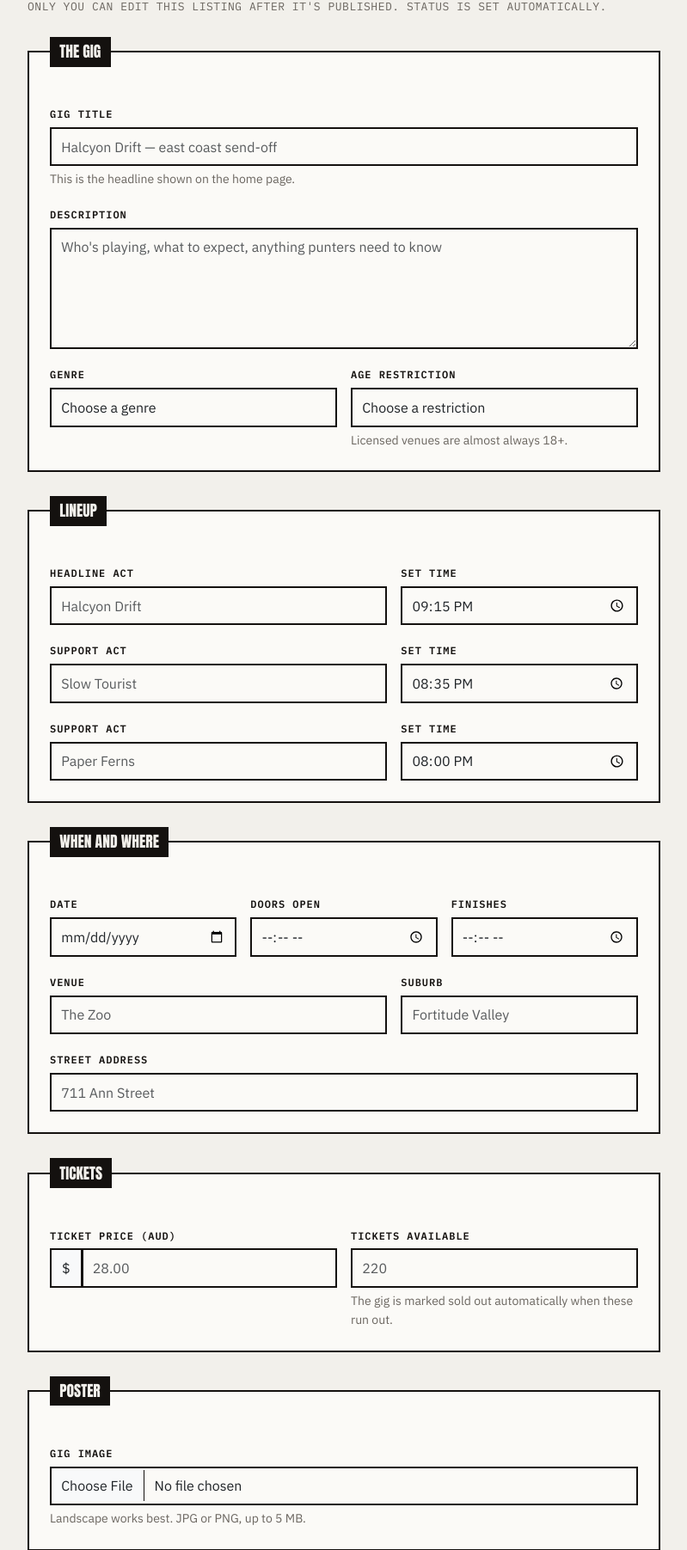
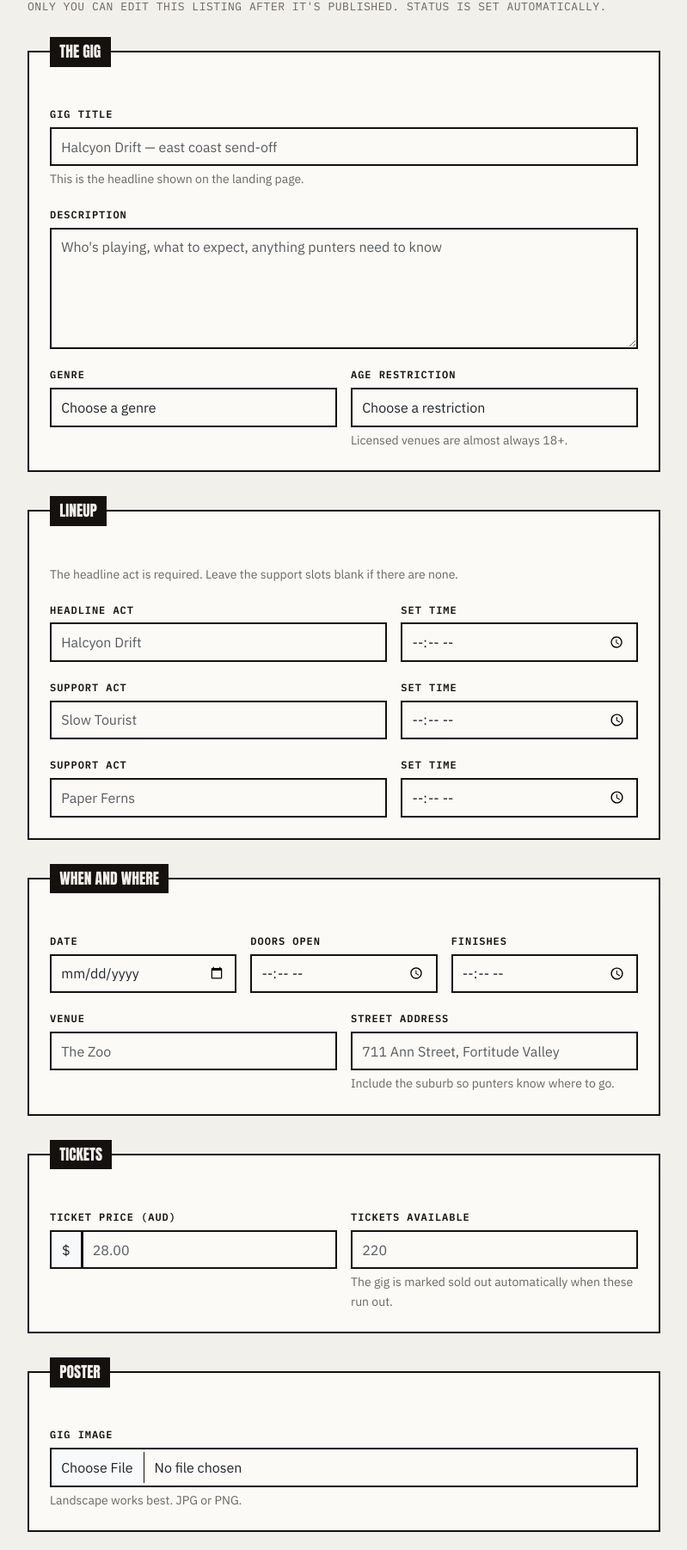
Before and after one commit to Akira0412-degitech/IAB207_Ass2, a Flask app: page /create in a window 1280 px wide. Shown: the part 161-1964 px from the top of the page at 86% size, without its empty margins (50-849 px from the left). Run offline with Flask 3, Linux system fonts and the light colour scheme; the visitor is signed in with stand-in values (Sample User, id 1); data comes from the database, SQL or seed files in the repository; some libraries are stand-ins or nearby versions.

Commit message:
US12: create a gig listing
Full EventForm with validation, POST handler on /create, and poster
upload to static/img/uploads (gitignored; folder created on startup).

- Custom validate_event_date rejects past dates
- Creator taken from the session, never the form
- Status not set here: Event.status derives it
- aoc_statement now saved and shown verbatim on the detail page
- image_filename stored relative to static/ so seeded posters and
  uploads render through one url_for

Closes #14

```diff
--- a/website/forms.py
+++ b/website/forms.py
@@ -1,11 +1,23 @@
+from datetime import date
+
 from flask_wtf import FlaskForm
+from flask_wtf.file import FileField, FileRequired, FileAllowed
 from wtforms.fields import (SubmitField, StringField, PasswordField,
-                            RadioField, TextAreaField)
-from wtforms.validators import InputRequired, Email, EqualTo, Length, Regexp
+                            RadioField, TextAreaField, SelectField,
+                            DateField, TimeField, DecimalField, IntegerField)
+from wtforms.validators import (InputRequired, Email, EqualTo, Length,
+                                Regexp, NumberRange, Optional)
 from wtforms import ValidationError
 
 from .models import User
 from . import db
+
+GENRES = [
+    'Rock / Punk', 'Metal / Heavy', 'Electronic',
+    'Hip-Hop / R&B', 'Jazz / Blues', 'Folk / Acoustic',
+]
+
+AGE_RESTRICTIONS = ['All ages', '15+', '18+']
 
 
 class LoginForm(FlaskForm):
@@ -73,8 +85,68 @@ class RegisterForm(FlaskForm):
 
 
 class EventForm(FlaskForm):
-    """US13 - Acknowledgement of Country section of the gig listing form."""
+    """US12 - create a gig listing. US13 adds the Acknowledgement section."""
 
+    # --- The gig ------------------------------------------------------
+    title = StringField("Gig title", validators=[
+        InputRequired('Enter a title for your gig'),
+        Length(max=120),
+    ])
+    description = TextAreaField("Description", validators=[
+        InputRequired('Describe the gig'),
+    ])
+    genre = SelectField("Genre",
+                        choices=[('', 'Choose a genre')] + [(g, g) for g in GENRES],
+                        validators=[InputRequired('Choose a genre')])
+    age_restriction = SelectField(
+        "Age restriction",
+        choices=[('', 'Choose a restriction')] + [(a, a) for a in AGE_RESTRICTIONS],
+        validators=[InputRequired('Choose an age restriction')])
+
+    # --- Lineup -------------------------------------------------------
+    # Only the headline act is required; the two support slots are optional,
+    # which is why the model allows artist_2 and artist_3 to be null.
+    artist_1 = StringField("Headline act", validators=[
+        InputRequired('Name the headline act'),
+        Length(max=120),
+    ])
+    artist_1_time = TimeField("Set time", validators=[Optional()])
+    artist_2 = StringField("Support act", validators=[Optional(), Length(max=120)])
+    artist_2_time = TimeField("Set time", validators=[Optional()])
+    artist_3 = StringField("Support act", validators=[Optional(), Length(max=120)])
+    artist_3_time = TimeField("Set time", validators=[Optional()])
+
+    # --- When and where -----------------------------------------------
+    event_date = DateField("Date", validators=[
+        InputRequired('Enter the date of the gig'),
+    ])
+    doors_time = TimeField("Doors open", validators=[Optional()])
+    end_time = TimeField("Finishes", validators=[Optional()])
+    venue_name = StringField("Venue", validators=[
+        InputRequired('Enter the venue'),
+        Length(max=120),
+    ])
+    venue_address = StringField("Street address", validators=[
+        Optional(), Length(max=200),
+    ])
+
+    # --- Tickets --------------------------------------------------------
+    ticket_price = DecimalField("Ticket price (AUD)", places=2, validators=[
+        InputRequired('Enter a ticket price'),
+        NumberRange(min=0.01, message='Ticket price must be greater than zero'),
+    ])
+    tickets_total = IntegerField("Tickets available", validators=[
+        InputRequired('Enter how many tickets are available'),
+        NumberRange(min=1, message='There must be at least one ticket'),
+    ])
+
+    # --- Poster ---------------------------------------------------------
+    image = FileField("Gig image", validators=[
+        FileRequired('Upload a poster for the gig'),
+        FileAllowed(['jpg', 'jpeg', 'png'], 'JPG or PNG images only'),
+    ])
+
+    # --- Acknowledgement of Country (US13) -------------------------------
     aoc_type = RadioField("Acknowledgement of Country", choices=[
         ('none', 'No Acknowledgement of Country'),
         ('generic', 'Generic'),
@@ -88,7 +160,17 @@ class EventForm(FlaskForm):
         Length(max=200),
     ])
     aoc_statement = TextAreaField("Your Acknowledgement of Country")
-    # TODO(#14): add remaining event fields (title, description, genre, venue, tickets, lineup, image, etc.) and the full creation logic.
+
+    submit = SubmitField("Publish gig")
+
+    def validate_event_date(self, field):
+        """US12 - a gig cannot be listed for a date that has already passed.
+
+        Without this the event would be created and immediately read back as
+        Inactive, which is confusing rather than useful.
+        """
+        if field.data and field.data < date.today():
+            raise ValidationError('Event date must be in the future')
 
     def validate_aoc_group(self, field):
         """US13 - an enhanced Acknowledgement is meaningless without a named group."""
@@ -98,18 +180,24 @@ class EventForm(FlaskForm):
 
     def validate_aoc_statement(self, field):
         """US13 - block tokenistic wording: the statement must name the
-        custodians entered above, not be boilerplate that fits any venue."""
+        custodians entered above and the venue, not be boilerplate that
+        fits any gig anywhere."""
         if self.aoc_type.data != 'enhanced':
             return
         statement = (field.data or '').strip()
         if not statement:
             raise ValidationError('Write your Acknowledgement of Country statement')
+        lowered = statement.lower()
         group = (self.aoc_group.data or '').strip().lower()
         # An empty group is already reported by validate_aoc_group.
-        if group and group not in statement.lower():
+        if group and group not in lowered:
             raise ValidationError('Name the Traditional Custodians you entered '
                                   'above in your statement')
-        # TODO(#14): also require the venue name/suburb once those fields exist
+        venue = (self.venue_name.data or '').strip().lower()
+        if venue and venue not in lowered:
+            raise ValidationError('Mention the venue ({}) so the Acknowledgement '
+                                  'is specific to where this gig is held'
+                                  .format(self.venue_name.data))
 
 
 class CommentForm(FlaskForm):
--- a/website/templates/create.html
+++ b/website/templates/create.html
@@ -1,6 +1,26 @@
 {% extends "base.html" %}
 
 {% block title %}List a gig — Amplifi{% endblock %}
+
+{% macro field(f) %}
+  {# One field with its label and errors, so every field reports problems the
+     same way without repeating the markup eleven times. Extra HTML attributes
+     are passed as keyword arguments and picked up from Jinja's implicit
+     `kwargs` object, which must not be declared in the macro signature. #}
+  {{ f.label(class="form-label") }}
+  {{ f(class="form-control" + (" is-invalid" if f.errors else ""), **kwargs) }}
+  {% for error in f.errors %}
+  <div class="invalid-feedback d-block">{{ error }}</div>
+  {% endfor %}
+{% endmacro %}
+
+{% macro select(f) %}
+  {{ f.label(class="form-label") }}
+  {{ f(class="form-select" + (" is-invalid" if f.errors else "")) }}
+  {% for error in f.errors %}
+  <div class="invalid-feedback d-block">{{ error }}</div>
+  {% endfor %}
+{% endmacro %}
 
 {% block content %}
 <main class="container py-4">
@@ -10,43 +30,28 @@
       <h1 style="font-size:clamp(2rem,6vw,3rem);">List a gig</h1>
       <p class="meta mb-4">Only you can edit this listing after it's published. Status is set automatically.</p>
 
-      <form novalidate>
+      <!-- enctype is required for the poster upload: without it the browser
+           sends the filename only and FileRequired always fails. -->
+      <form method="post" enctype="multipart/form-data" novalidate>
+        {{ form.hidden_tag() }}
 
         <fieldset class="panel">
           <legend>The gig</legend>
 
           <div class="mb-3">
-            <label for="title" class="form-label">Gig title</label>
-            <input type="text" class="form-control" id="title" name="title" placeholder="Halcyon Drift — east coast send-off" required>
-            <div class="form-text">This is the headline shown on the home page.</div>
+            {{ field(form.title, placeholder="Halcyon Drift — east coast send-off") }}
+            <div class="form-text">This is the headline shown on the landing page.</div>
           </div>
 
           <div class="mb-3">
-            <label for="description" class="form-label">Description</label>
-            <textarea class="form-control" id="description" name="description" rows="5" placeholder="Who's playing, what to expect, anything punters need to know" required></textarea>
+            {{ field(form.description, rows="5",
+                     placeholder="Who's playing, what to expect, anything punters need to know") }}
           </div>
 
           <div class="row g-3">
+            <div class="col-md-6">{{ select(form.genre) }}</div>
             <div class="col-md-6">
-              <label for="genre" class="form-label">Genre</label>
-              <select class="form-select" id="genre" name="genre" required>
-                <option value="" selected disabled>Choose a genre</option>
-                <option>Rock / Punk</option>
-                <option>Metal / Heavy</option>
-                <option>Electronic</option>
-                <option>Hip-Hop / R&amp;B</option>
-                <option>Jazz / Blues</option>
-                <option>Folk / Acoustic</option>
-              </select>
-            </div>
-            <div class="col-md-6">
-              <label for="age" class="form-label">Age restriction</label>
-              <select class="form-select" id="age" name="age" required>
-                <option value="" selected disabled>Choose a restriction</option>
-                <option>All ages</option>
-                <option>15+</option>
-                <option>18+</option>
-              </select>
+              {{ select(form.age_restriction) }}
               <div class="form-text">Licensed venues are almost always 18+.</div>
             </div>
           </div>
@@ -54,38 +59,21 @@
 
         <fieldset class="panel">
           <legend>Lineup</legend>
+          <p class="form-text mb-3">The headline act is required. Leave the support slots blank if there are none.</p>
 
-          <div class="row g-3 align-items-end mb-3">
-            <div class="col-sm-7">
-              <label for="artist1" class="form-label">Headline act</label>
-              <input type="text" class="form-control" id="artist1" name="artist1" placeholder="Halcyon Drift" required>
-            </div>
-            <div class="col-sm-5">
-              <label for="set1" class="form-label">Set time</label>
-              <input type="time" class="form-control" id="set1" name="set1" value="21:15">
-            </div>
+          <div class="row g-3 align-items-start mb-3">
+            <div class="col-sm-7">{{ field(form.artist_1, placeholder="Halcyon Drift") }}</div>
+            <div class="col-sm-5">{{ field(form.artist_1_time) }}</div>
           </div>
 
-          <div class="row g-3 align-items-end mb-3">
-            <div class="col-sm-7">
-              <label for="artist2" class="form-label">Support act</label>
-              <input type="text" class="form-control" id="artist2" name="artist2" placeholder="Slow Tourist">
-            </div>
-            <div class="col-sm-5">
-              <label for="set2" class="form-label">Set time</label>
-              <input type="time" class="form-control" id="set2" name="set2" value="20:35">
-            </div>
+          <div class="row g-3 align-items-start mb-3">
+            <div class="col-sm-7">{{ field(form.artist_2, placeholder="Slow Tourist") }}</div>
+            <div class="col-sm-5">{{ field(form.artist_2_time) }}</div>
           </div>
 
-          <div class="row g-3 align-items-end">
-            <div class="col-sm-7">
-              <label for="artist3" class="form-label">Support act</label>
-              <input type="text" class="form-control" id="artist3" name="artist3" placeholder="Paper Ferns">
-            </div>
-            <div class="col-sm-5">
-              <label for="set3" class="form-label">Set time</label>
-              <input type="time" class="form-control" id="set3" name="set3" value="20:00">
-            </div>
+          <div class="row g-3 align-items-start">
+            <div class="col-sm-7">{{ field(form.artist_3, placeholder="Paper Ferns") }}</div>
+            <div class="col-sm-5">{{ field(form.artist_3_time) }}</div>
           </div>
         </fieldset>
 
@@ -93,32 +81,16 @@
           <legend>When and where</legend>
 
           <div class="row g-3">
-            <div class="col-md-4">
-              <label for="date" class="form-label">Date</label>
-              <input type="date" class="form-control" id="date" name="date" required>
-            </div>
-            <div class="col-6 col-md-4">
-              <label for="doors" class="form-label">Doors open</label>
-              <input type="time" class="form-control" id="doors" name="doors" required>
-            </div>
-            <div class="col-6 col-md-4">
-              <label for="finish" class="form-label">Finishes</label>
-              <input type="time" class="form-control" id="finish" name="finish" required>
-            </div>
+            <div class="col-md-4">{{ field(form.event_date) }}</div>
+            <div class="col-6 col-md-4">{{ field(form.doors_time) }}</div>
+            <div class="col-6 col-md-4">{{ field(form.end_time) }}</div>
           </div>
 
           <div class="row g-3 mt-0">
-            <div class="col-md-7">
-              <label for="venue" class="form-label">Venue</label>
-              <input type="text" class="form-control" id="venue" name="venue" placeholder="The Zoo" required>
-            </div>
-            <div class="col-md-5">
-              <label for="suburb" class="form-label">Suburb</label>
-              <input type="text" class="form-control" id="suburb" name="suburb" placeholder="Fortitude Valley" required>
-            </div>
-            <div class="col-12">
-              <label for="address" class="form-label">Street address</label>
-              <input type="text" class="form-control" id="address" name="address" placeholder="711 Ann Street">
+            <div class="col-md-6">{{ field(form.venue_name, placeholder="The Zoo") }}</div>
+            <div class="col-md-6">
+              {{ field(form.venue_address, placeholder="711 Ann Street, Fortitude Valley") }}
+              <div class="form-text">Include the suburb so punters know where to go.</div>
             </div>
           </div>
         </fieldset>
@@ -128,15 +100,18 @@
 
           <div class="row g-3">
             <div class="col-md-6">
-              <label for="price" class="form-label">Ticket price (AUD)</label>
+              {{ form.ticket_price.label(class="form-label") }}
               <div class="input-group">
                 <span class="input-group-text" style="border:2px solid #14110f;border-radius:0;">$</span>
-                <input type="number" class="form-control" id="price" name="price" min="0" step="0.50" placeholder="28.00" required>
+                {{ form.ticket_price(class="form-control" + (" is-invalid" if form.ticket_price.errors else ""),
+                                     placeholder="28.00", step="0.50") }}
               </div>
+              {% for error in form.ticket_price.errors %}
+              <div class="invalid-feedback d-block">{{ error }}</div>
+              {% endfor %}
             </div>
             <div class="col-md-6">
-              <label for="capacity" class="form-label">Tickets available</label>
-              <input type="number" class="form-control" id="capacity" name="capacity" min="1" placeholder="220" required>
+              {{ field(form.tickets_total, placeholder="220", min="1") }}
               <div class="form-text">The gig is marked sold out automatically when these run out.</div>
             </div>
           </div>
@@ -144,16 +119,16 @@
 
         <fieldset class="panel">
           <legend>Poster</legend>
-
-          <label for="image" class="form-label">Gig image</label>
-          <input type="file" class="form-control" id="image" name="image" accept="image/*">
-          <div class="form-text">Landscape works best. JPG or PNG, up to 5 MB.</div>
+          {{ field(form.image, accept="image/png, image/jpeg") }}
+          <div class="form-text">Landscape works best. JPG or PNG.</div>
         </fieldset>
 
         <fieldset class="panel">
           <legend>Acknowledgement of Country</legend>
 
-          <p class="mb-3">Choose how your listing acknowledges the Traditional Custodians of the land the gig is held on.</p>
+          <p class="mb-3">Choose how your listing acknowledges the Traditional Custodians of the land the gig is held on.
+            <a href="{{ url_for('main.aoc') }}">What is an Acknowledgement of Country?</a>
+          </p>
 
           {% set aoc_hints = {
             'none': 'Nothing is shown on your listing.',
@@ -181,20 +156,20 @@
 
             <div class="mt-3 mb-3">
               {{ form.aoc_group.label(class="form-label") }}
-              {{ form.aoc_group(class="form-control" + (" is-invalid" if form.aoc_group.errors else ""), placeholder="Turrbal and Yuggera peoples") }}
+              {{ form.aoc_group(class="form-control" + (" is-invalid" if form.aoc_group.errors else ""), placeholder="Turrbal and Yugara peoples") }}
               {% for error in form.aoc_group.errors %}
-              <div class="invalid-feedback">{{ error }}</div>
+              <div class="invalid-feedback d-block">{{ error }}</div>
               {% endfor %}
               <div class="form-text">Check with your local Land Council if you're unsure. Use the generic option rather than guessing.</div>
             </div>
 
             <div class="mb-3">
               {{ form.aoc_statement.label(class="form-label") }}
-              {{ form.aoc_statement(class="form-control" + (" is-invalid" if form.aoc_statement.errors else ""), rows=4, placeholder="We acknowledge the Turrbal and Yuggera peoples as the Traditional Custodians of the land on which The Zoo, Fortitude Valley stands...") }}
+              {{ form.aoc_statement(class="form-control" + (" is-invalid" if form.aoc_statement.errors else ""), rows=4, placeholder="We acknowledge the Turrbal and Yugara peoples as the Traditional Custodians of the land on which The Zoo, Fortitude Valley stands...") }}
               {% for error in form.aoc_statement.errors %}
-              <div class="invalid-feedback">{{ error }}</div>
+              <div class="invalid-feedback d-block">{{ error }}</div>
               {% endfor %}
-              <div class="form-text">Write it in your own words. It must name the Traditional Custodians you entered above, and is shown on your listing exactly as written.</div>
+              <div class="form-text">Write it in your own words. It must name the Traditional Custodians you entered above and your venue, and is shown on your listing exactly as written.</div>
             </div>
 
             <p class="mb-1"><strong>Find out whose Country your venue is on</strong></p>
@@ -216,8 +191,7 @@
         </fieldset>
 
         <div class="d-flex flex-wrap gap-2 mb-5">
-          <button type="submit" class="btn btn-ink">Publish gig</button>
-          <button type="button" class="btn btn-outline-ink">Save as draft</button>
+          {{ form.submit(class="btn btn-ink") }}
           <a href="{{ url_for('main.index') }}" class="btn btn-outline-ink">Cancel</a>
         </div>
 
--- a/website/templates/index.html
+++ b/website/templates/index.html
@@ -78,7 +78,9 @@
       <div class="col">
         <a class="card-link-plain" href="{{ url_for('main.event_detail', event_id=event.id) }}">
           <article class="card gig-card{% if event.status == 'Cancelled' %} is-cancelled{% elif event.status == 'Inactive' %} is-past{% endif %}">
-            <img src="{{ url_for('static', filename='img/' ~ event.image_filename) }}"
+            <!-- image_filename is stored relative to static/, so seeded
+                 posters and user uploads both resolve the same way. -->
+            <img src="{{ url_for('static', filename=event.image_filename) }}"
                  class="card-img-top"
                  alt="Poster for {{ event.title }} at {{ event.venue_name }}">
             <div class="card-body">
--- a/website/views.py
+++ b/website/views.py
@@ -1,22 +1,29 @@
-from flask import Blueprint, render_template, request, redirect, url_for, flash
+import os
+import uuid
+
+from flask import (Blueprint, render_template, request, redirect, url_for,
+                   flash, current_app)
 from flask_login import login_required, current_user
+from werkzeug.utils import secure_filename
 
 from .models import Event, Comment
-from .forms import EventForm, CommentForm
+from .forms import EventForm, CommentForm, GENRES
 from . import db
 
 main_bp = Blueprint('main', __name__)
 
-# The six categories offered on the landing page. Kept here rather than in
-# the template so the route and the chips can never drift apart.
-GENRES = [
-    'Rock / Punk',
-    'Metal / Heavy',
-    'Electronic',
-    'Hip-Hop / R&B',
-    'Jazz / Blues',
-    'Folk / Acoustic',
-]
+
+def _save_poster(file_storage):
+    """Save an uploaded poster and return its path relative to static/.
+
+    secure_filename strips any directory traversal out of the submitted
+    name, and the random prefix stops two creators who both upload
+    'poster.jpg' from overwriting one another.
+    """
+    safe = secure_filename(file_storage.filename)
+    unique = '{}_{}'.format(uuid.uuid4().hex[:8], safe)
+    file_storage.save(os.path.join(current_app.config['UPLOAD_FOLDER'], unique))
+    return 'img/uploads/{}'.format(unique)
 
 
 @main_bp.route('/')
@@ -89,8 +96,6 @@ def post_comment(event_id):
 
     Kept separate from event_detail so that page stays a pure read, and so
     the redirect afterwards means refreshing never resubmits the comment.
-    @login_required satisfies the "prompted to log in" criterion: an
-    anonymous POST is sent to the login page and returned here.
     """
     event = db.get_or_404(Event, event_id)
     form = CommentForm()
@@ -112,14 +117,49 @@ def post_comment(event_id):
     )
 
 
-@main_bp.route('/create', methods=['GET'])
+@main_bp.route('/create', methods=['GET', 'POST'])
 @login_required
 def create_event():
-    """US12 - only a signed-in user may list a gig. @login_required sends
-    anonymous visitors to auth.login with ?next=/create so they come back
-    here afterwards."""
-    # TODO(#14): accept POST - validate the full EventForm and save the Event (incl. aoc_statement).
+    """US12 - list a new gig.
+
+    @login_required sends anonymous visitors to auth.login with ?next=/create
+    so they come back here afterwards. The creator is taken from the session,
+    never from the form, so ownership cannot be forged. Status is not set
+    here either: Event.status derives it from the date and ticket count.
+    """
     form = EventForm()
+
+    if form.validate_on_submit():
+        event = Event(
+            creator_id=current_user.id,
+            title=form.title.data.strip(),
+            description=form.description.data.strip(),
+            image_filename=_save_poster(form.image.data),
+            genre=form.genre.data,
+            age_restriction=form.age_restriction.data,
+            event_date=form.event_date.data,
+            doors_time=form.doors_time.data,
+            end_time=form.end_time.data,
+            venue_name=form.venue_name.data.strip(),
+            venue_address=(form.venue_address.data or '').strip() or None,
+            ticket_price=form.ticket_price.data,
+            tickets_total=form.tickets_total.data,
+            artist_1=form.artist_1.data.strip(),
+            artist_1_time=form.artist_1_time.data,
+            artist_2=(form.artist_2.data or '').strip() or None,
+            artist_2_time=form.artist_2_time.data,
+            artist_3=(form.artist_3.data or '').strip() or None,
+            artist_3_time=form.artist_3_time.data,
+            aoc_type=form.aoc_type.data,
+            aoc_group=(form.aoc_group.data or '').strip() or None,
+            # US13 - the creator's own wording is stored and shown verbatim.
+            aoc_statement=(form.aoc_statement.data or '').strip() or None,
+        )
+        db.session.add(event)
+        db.session.commit()
+        flash('Your gig is live.')
+        return redirect(url_for('main.event_detail', event_id=event.id))
+
     return render_template('create.html', form=form)
 
 
```
Also changed, not shown: seed_db.py (+16 -9 lines), website/__init__.py (+10 -0 lines), website/templates/event.html (+8 -4 lines).
